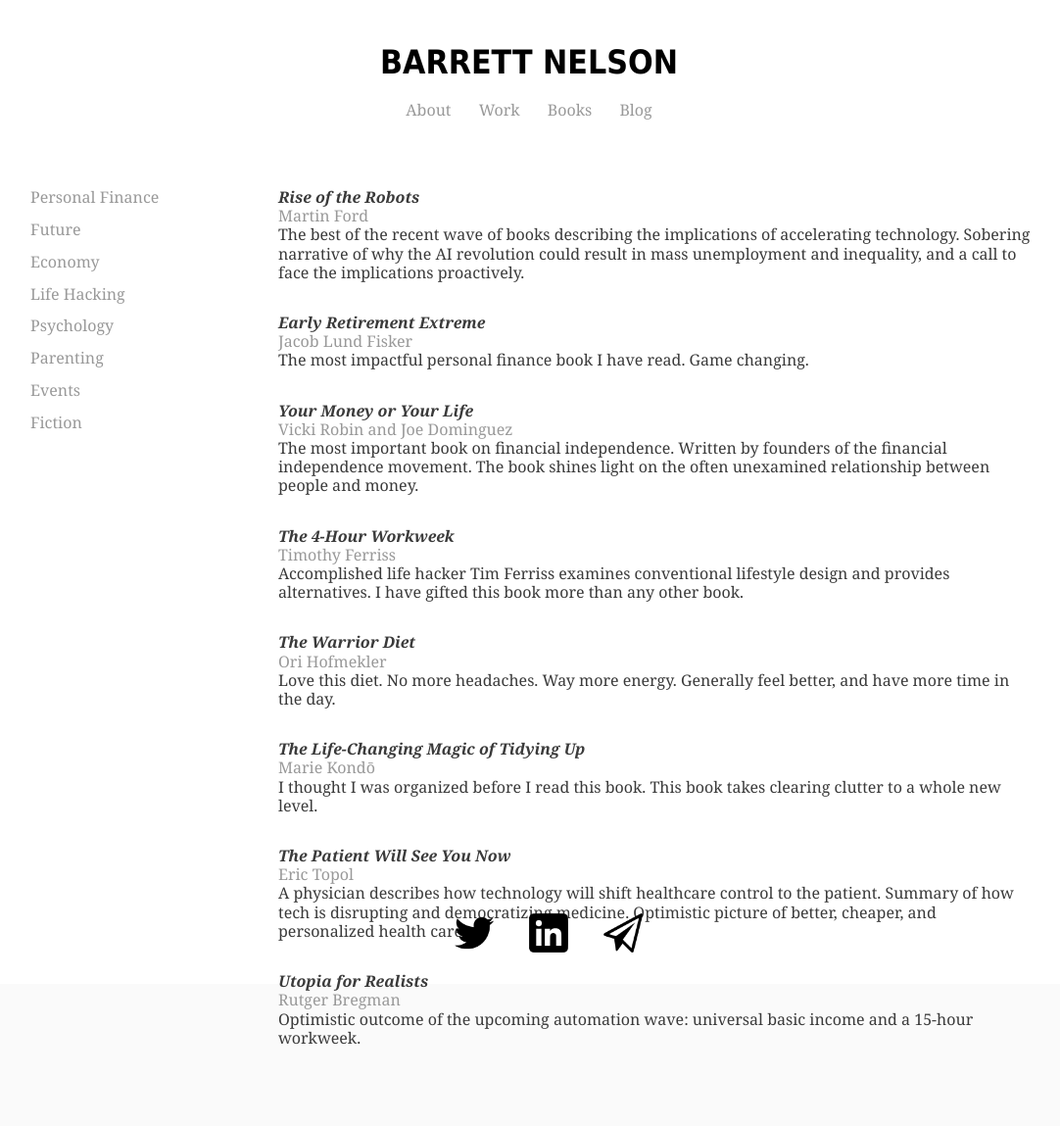
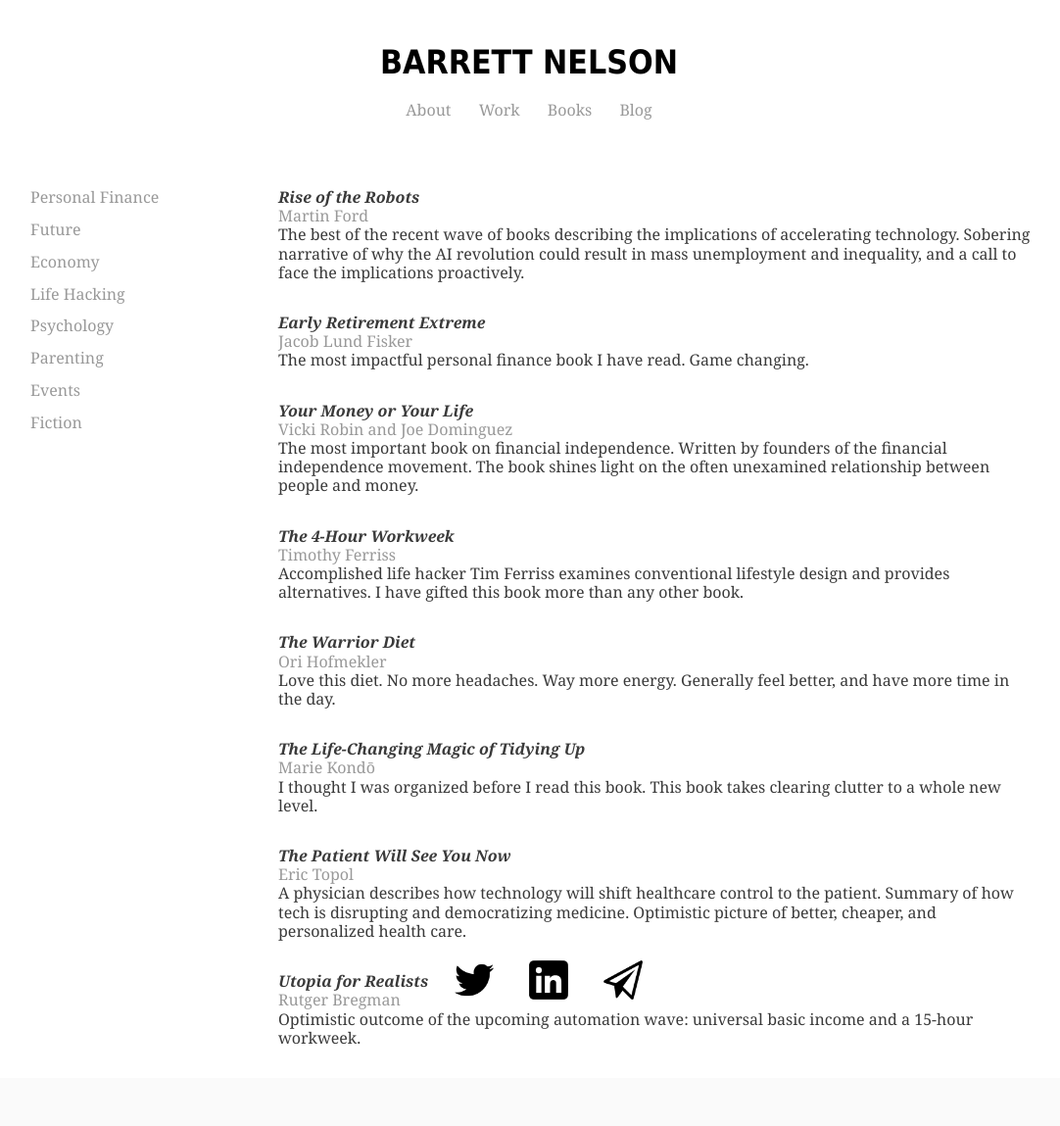
Before and after one commit to bstnel/bstnel.github.io, a Jekyll site: the page books/index.html, which Jekyll copies as it is, in a window 1280 px wide. Shown: the whole page at 98% size, without its empty margins (100-1182 px from the left). Built offline with Jekyll 4.4.1, drawn with Linux system fonts in a browser that asks for light colours.

Commit message:
Update main.css

```diff
--- a/css/main.css
+++ b/css/main.css
@@ -7,8 +7,6 @@
       font-weight: 400;
       text-align: left;
       background: #fafafa;
-      margin-bottom: 0;
-
     }
     h1, h2, h3, h4, h5 {
       font-family: Tahoma, Geneva, sans-serif;
@@ -55,6 +53,7 @@
 .books{
       width: 60%;
       padding: 0 30% 5%;
+      padding-bottom: 3em;
       line-height: 120%;
       }
 a{
@@ -165,9 +164,6 @@
     display: inline-block;
     color: #999999;
     text-align: center;
-    padding-left: 1em;
-    padding-right: 1em;
-    padding-bottom: 2em;
-    padding-top: 2em;
+    padding: 5em 1em 5em 1em;
     text-decoration: none;
 }
```
